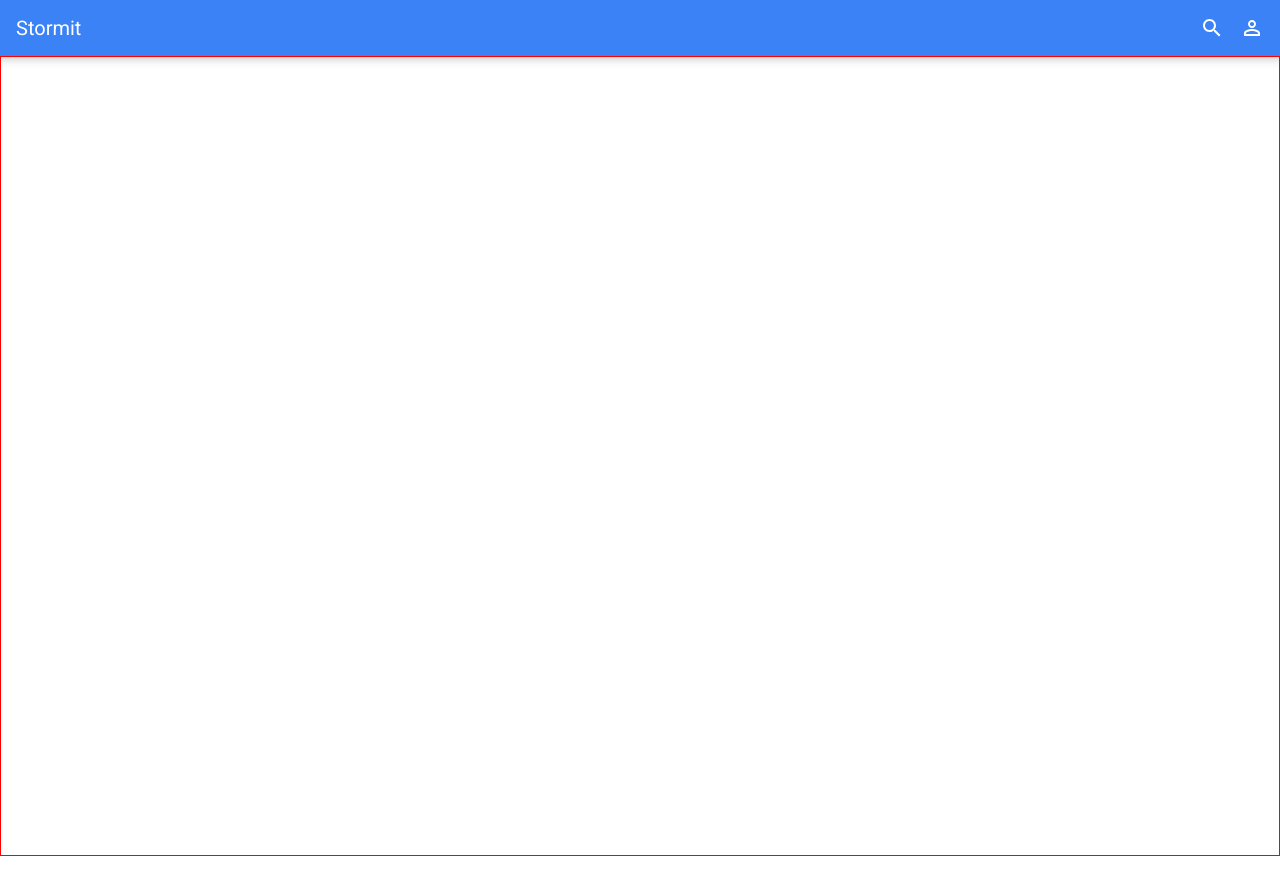
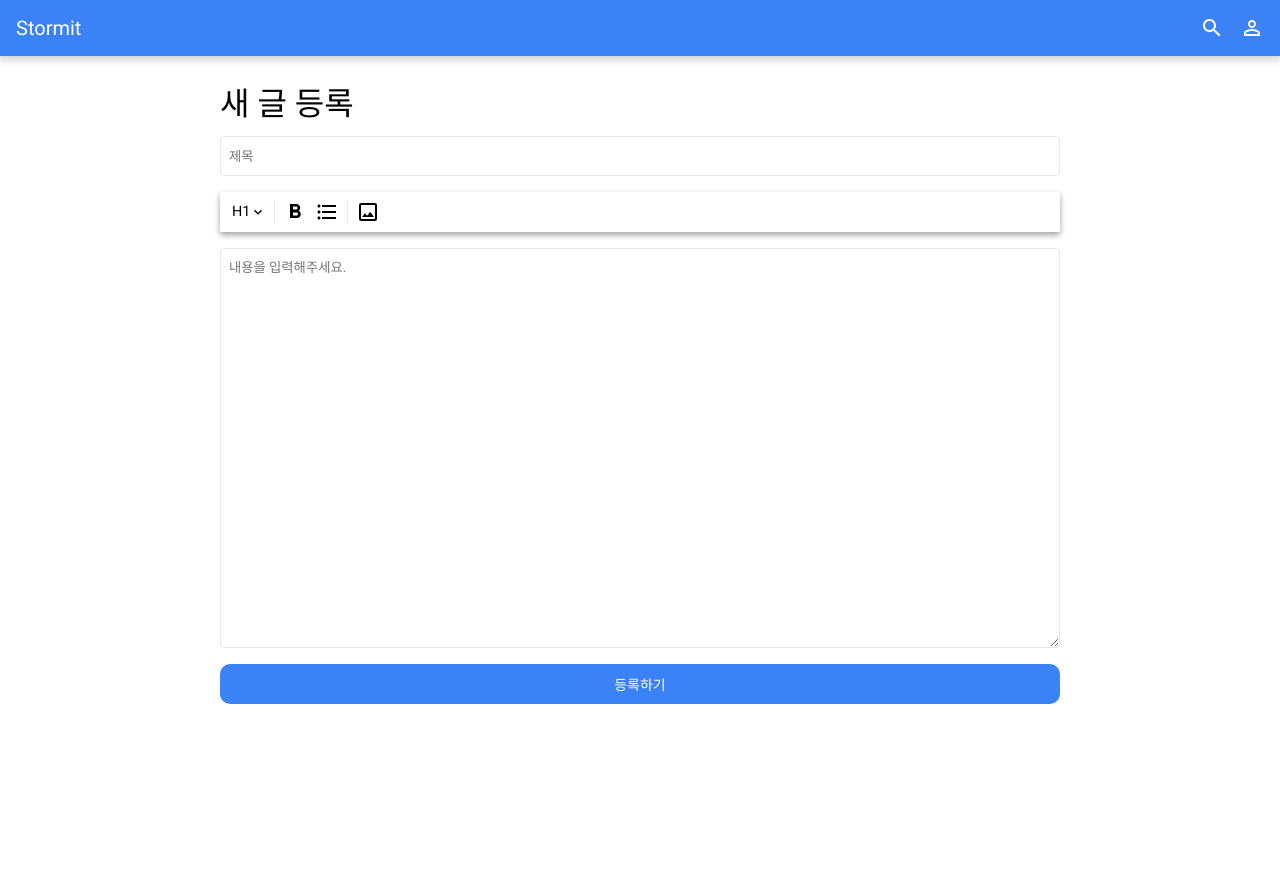
Before and after one commit to codestates/beb-04-stormit, a React (Create React App) app in the folder client/: page /post in a window 1280 px wide. Shown: the top 894 px of the page. Before the commit the page ends 856 px from the top, so only its background shows below. Built offline with nearby package versions, Linux system fonts and the light colour scheme.

Commit message:
feat: 글쓰기 페이지 레이아웃 구현

```diff
--- a/client/src/components/MenuModal.tsx
+++ b/client/src/components/MenuModal.tsx
@@ -21,7 +21,7 @@ const Base = styled.div`
 
     .menu-modal-title {
       font-size: 1.25rem; // 20px
-      font-weight: 600;
+      font-weight: 500;
     }
 
     .menu-modal-subtitle {
--- /dev/null
+++ b/client/src/components/PostOptionCard.tsx
@@ -0,0 +1,50 @@
+import React from "react";
+import styled from "styled-components";
+import Divider from "./common/Divider";
+import FormatBoldIcon from "@mui/icons-material/FormatBold";
+import KeyboardArrowDownIcon from "@mui/icons-material/KeyboardArrowDown";
+import ImageOutlinedIcon from "@mui/icons-material/ImageOutlined";
+import FormatListBulletedOutlinedIcon from "@mui/icons-material/FormatListBulletedOutlined";
+
+const Base = styled.div`
+  display: flex;
+  justify-content: flex-start;
+  height: 2.5rem; // 40px
+  padding: 0.5rem; // 8px
+  gap: 0.5rem; // 8px
+  box-shadow: 0 3px 6px rgba(0, 0, 0, 0.16), 0 3px 6px rgba(0, 0, 0, 0.23);
+
+  .heading-option-dropdown {
+    display: flex;
+    justify-content: center;
+    align-items: center;
+    padding-left: 0.25rem; // 4px
+  }
+
+  .heading-option {
+    font-size: 0.9rem;
+  }
+
+  .arrow-down-icon {
+    width: 1rem;
+    height: 1rem;
+  }
+`;
+
+const PostOptionCard: React.FC = () => {
+  return (
+    <Base>
+      <div className="heading-option-dropdown">
+        <span className="heading-option">H1</span>
+        <KeyboardArrowDownIcon className="arrow-down-icon" />
+      </div>
+      <Divider orientation="vertical" />
+      <FormatBoldIcon />
+      <FormatListBulletedOutlinedIcon />
+      <Divider orientation="vertical" />
+      <ImageOutlinedIcon />
+    </Base>
+  );
+};
+
+export default PostOptionCard;
--- a/client/src/components/common/Divider.tsx
+++ b/client/src/components/common/Divider.tsx
@@ -1,14 +1,29 @@
 import React from "react";
-import styled from "styled-components";
+import styled, { css } from "styled-components";
 import palette from "../../styles/palette";
 
-const Divider: React.FC = () => {
-  return <Base />;
+interface BaseProps {
+  orientation?: "horizontal" | "vertical";
+}
+
+const Base = styled.div<BaseProps>`
+  height: 1px;
+  background-color: ${palette.gray[200]};
+
+  ${({ orientation }) =>
+    orientation === "vertical" &&
+    css`
+      height: 100%;
+      width: 1px;
+    `}
+`;
+
+interface Props {
+  orientation?: "horizontal" | "vertical";
+}
+
+const Divider: React.FC<Props> = ({ orientation }) => {
+  return <Base orientation={orientation} />;
 };
 
-const Base = styled.div`
-  height: 1px;
-  background-color: ${palette.gray[200]};
-`;
-
 export default Divider;
--- a/client/src/components/common/Input.tsx
+++ b/client/src/components/common/Input.tsx
@@ -17,6 +17,7 @@ interface BaseProps {
 const Base = styled.input<BaseProps>`
   height: 2.5rem; // 40px
   border: 1px solid ${palette.gray[200]};
+  outline: none;
   border-radius: 0.25rem; // 4px
   padding: 0.5rem; // 8px
 `;
--- /dev/null
+++ b/client/src/components/common/Textarea.tsx
@@ -0,0 +1,30 @@
+import React from "react";
+import styled from "styled-components";
+import palette from "../../styles/palette";
+
+interface BaseProps {
+  width?: string;
+  height?: string;
+}
+
+const Base = styled.textarea<BaseProps>`
+  height: 2.5rem; // 40px
+  border: 1px solid ${palette.gray[200]};
+  outline: none;
+  border-radius: 0.25rem; // 4px
+  padding: 0.5rem; // 8px
+
+  width: ${({ width }) => width};
+  height: ${({ height }) => height};
+`;
+
+interface Props extends React.TextareaHTMLAttributes<HTMLTextAreaElement> {
+  width?: string;
+  height?: string;
+}
+
+const Textarea: React.FC<Props> = ({ width, height, ...props }) => {
+  return <Base width={width} height={height} {...props} />;
+};
+
+export default Textarea;
--- a/client/src/pages/Account.tsx
+++ b/client/src/pages/Account.tsx
@@ -4,6 +4,7 @@ import styled from "styled-components";
 import Button from "../components/common/Button";
 import Dialog from "../components/common/Dialog";
 import Input from "../components/common/Input";
+import palette from "../styles/palette";
 
 const Base = styled.div`
   display: flex;
@@ -29,8 +30,16 @@ const Base = styled.div`
     margin: 1rem 0; // 16px 0
   }
 
+  .private-key-wrapper {
+    display: flex;
+    align-items: center;
+    gap: 0.5rem; // 8px
+    margin: 1rem 0; // 16px 0
+  }
+
   .private-key {
-    margin: 1rem 0; // 16px 0
+    font-size: 0.875rem; // 14px
+    color: ${palette.gray[400]};
   }
 
   // 600px
@@ -53,8 +62,11 @@ const Account: React.FC = () => {
       <Dialog>
         <div className="account-dialog-contents">
           <p className="account-dialog-title">보안 및 로그인</p>
-          <p className="private-key">
-            개인 키: anewafkv-ajfnzkvkx1123-dffnwkfsd-sfwefl
+          <p className="private-key-wrapper">
+            <span>개인 키:</span>
+            <span className="private-key">
+              anewafkv-ajfnzkvkx1123-dffnwkfsd-sfwefl
+            </span>
           </p>
           <label className="password-label">비밀번호</label>
           <Input placeholder="변경할 비밀번호" />
--- a/client/src/pages/Post.tsx
+++ b/client/src/pages/Post.tsx
@@ -1,18 +1,38 @@
 import React from "react";
 import styled from "styled-components";
+import Button from "../components/common/Button";
+import Input from "../components/common/Input";
+import Textarea from "../components/common/Textarea";
+import PostOptionCard from "../components/PostOptionCard";
 
 const Base = styled.div`
-  border: 1px solid red;
   display: flex;
   flex-direction: column;
+  gap: 1rem; // 16px
+
   height: 100vh;
+  margin: 2rem 1rem; // 32px 16px
+
+  .post-heading {
+    font-size: 2rem;
+  }
 
   @media screen and (min-width: 77.5rem) {
+    max-width: 52.5rem;
+    margin: 2rem auto;
   }
 `;
 
 const Post: React.FC = () => {
-  return <Base></Base>;
+  return (
+    <Base>
+      <p className="post-heading">새 글 등록</p>
+      <Input placeholder="제목" />
+      <PostOptionCard />
+      <Textarea height="25rem" placeholder="내용을 입력해주세요." />
+      <Button variant="contained">등록하기</Button>
+    </Base>
+  );
 };
 
 export default Post;
--- a/client/src/pages/Test.tsx
+++ b/client/src/pages/Test.tsx
@@ -3,8 +3,11 @@ import styled from "styled-components";
 import Button from "../components/common/Button";
 import Dialog from "../components/common/Dialog";
 import Input from "../components/common/Input";
+import PostOptionCard from "../components/PostOptionCard";
 
 const Base = styled.section`
+  display: flex;
+  flex-direction: column;
   gap: 1rem; // 16px
   padding: 1rem; // 16px
 
@@ -27,6 +30,7 @@ const Test: React.FC = () => {
         <Input />
         <Button variant="contained">변경하기</Button>
       </Dialog>
+      <PostOptionCard />
     </Base>
   );
 };
```
Also changed, not shown: client/src/components/common/Dropdown.tsx (added, +7 -0 lines).
